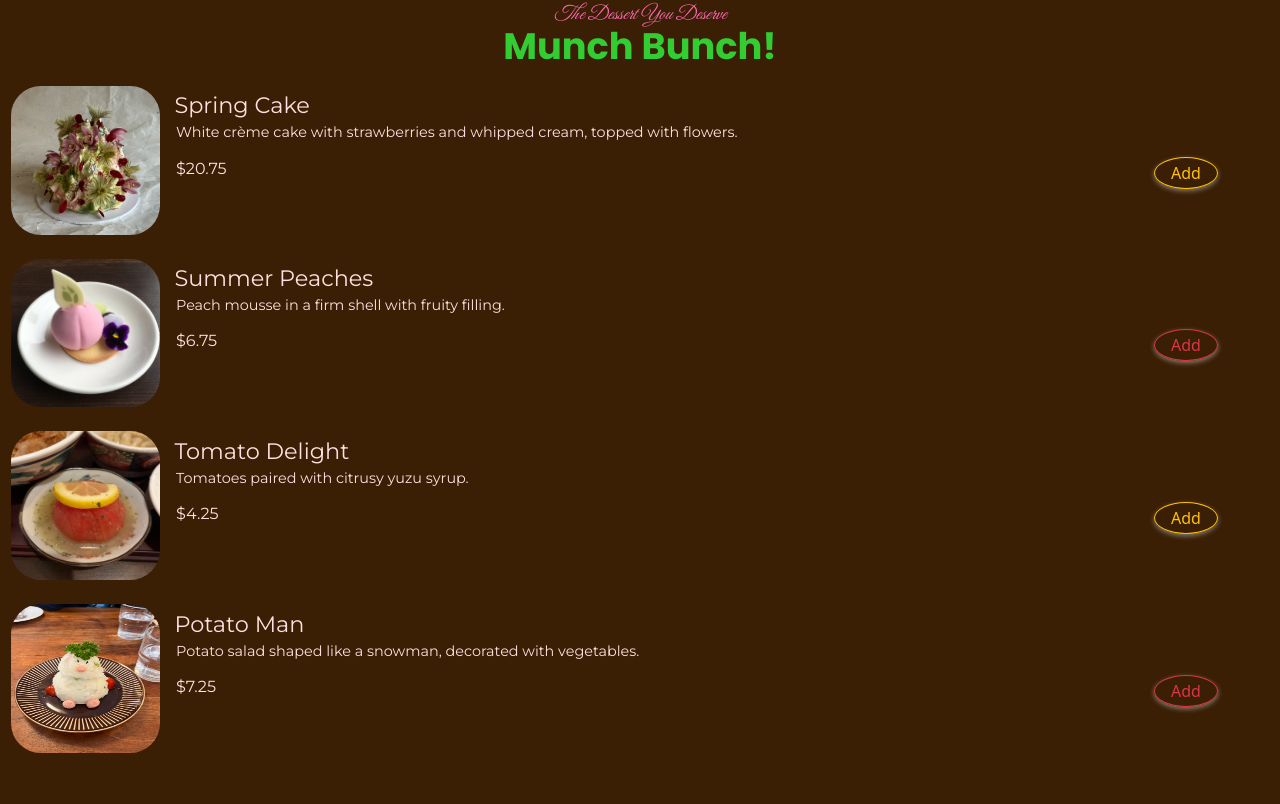
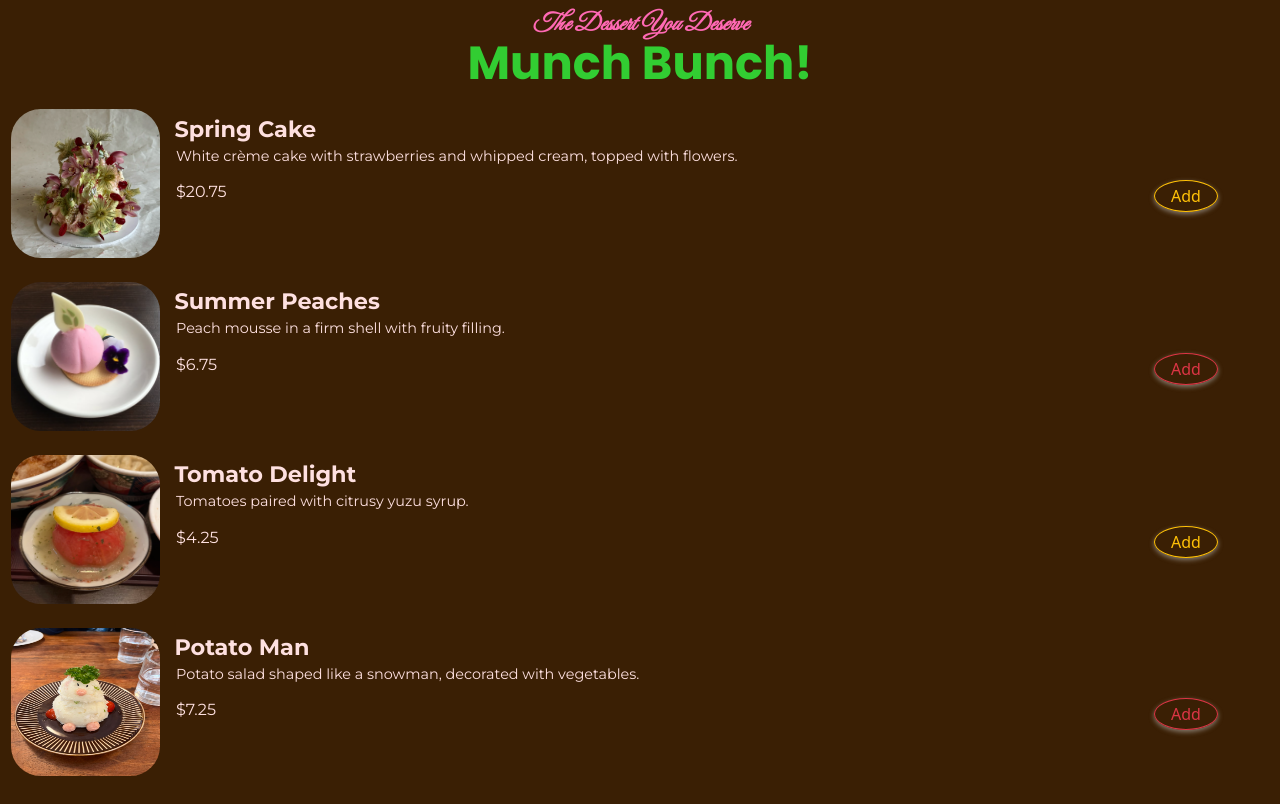
Before and after one commit to makyra/cs378-p1, a plain HTML site: page index.html in a window 1280 px wide. Shown: the part 98-902 px from the top of the page. Before the commit the page ends 878 px from the top, so only its background shows below. Drawn offline with nearby package versions, Linux system fonts and the light colour scheme.

Commit message:
forgot bolding... added

```diff
--- a/style.css
+++ b/style.css
@@ -11,7 +11,7 @@ body {
     display: flex;
     justify-content: center;
     align-items: center;
-    margin-top: 1.3rem;
+    margin-top: 1.7rem;
     margin-bottom: 1.1rem;
     height: 8vh;
 }
@@ -24,14 +24,14 @@ body {
 header {
     color: #32CD32;
     text-align: center;
-    font-size: 2.3rem;
+    font-size: 2.9rem;
     font-family: "Poppins", sans-serif;
     margin-bottom: 0.5rem;
 }
 
 .phrase {
     font-family: 'Great Vibes', sans-serif;
-    font-size: 1.2rem;
+    font-size: 1.5rem;
     font-style: italic;
     text-align: center;
     color: hotpink;
@@ -39,7 +39,7 @@ header {
 }
 
 .phrase + header {
-    margin-top: -0.5rem;
+    margin-top: -0.7rem;
 }
 
 .container-fluid {
@@ -76,6 +76,7 @@ header {
 h1 {
     font-family: 'Montserrat', sans-serif;
     font-size: 1.4rem;
+    font-weight: bold;
     margin-top: 0.4rem;
     margin-bottom: 0.2rem;
     margin-left: -0.1rem;
```
